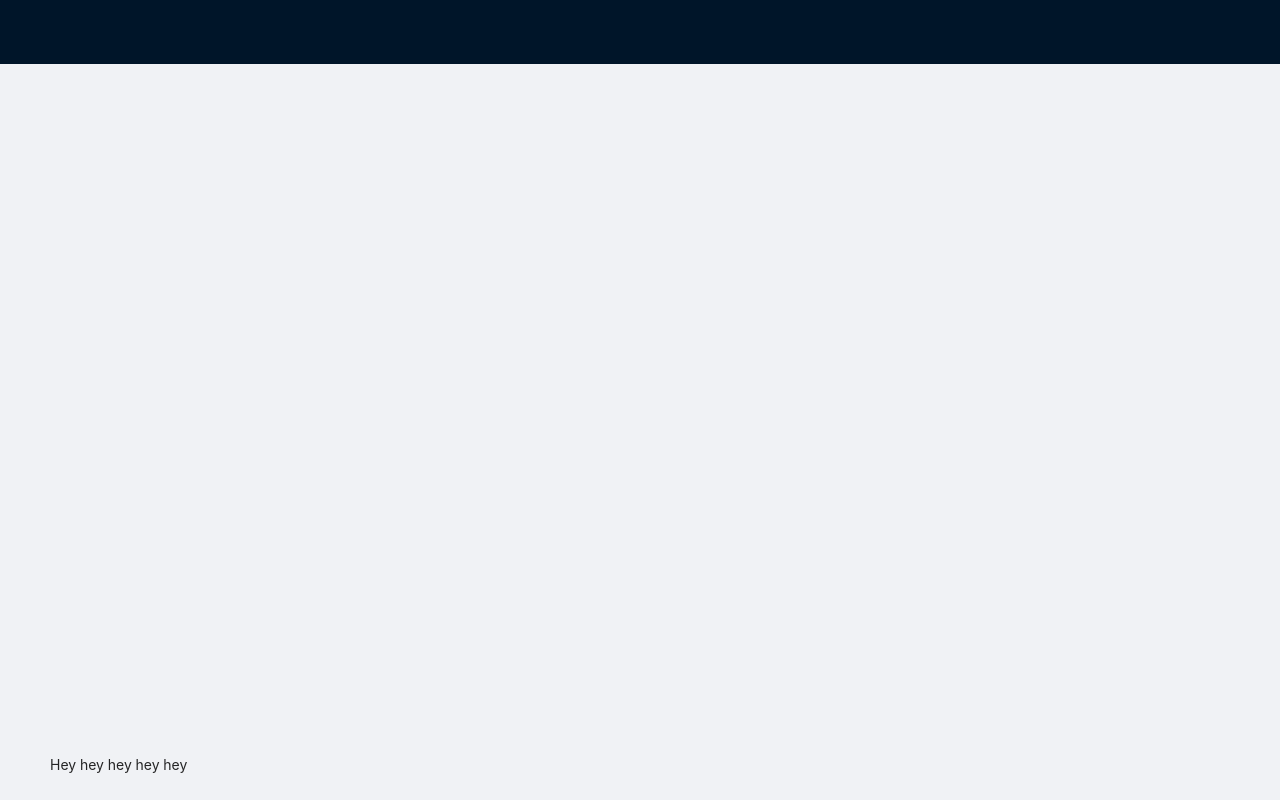
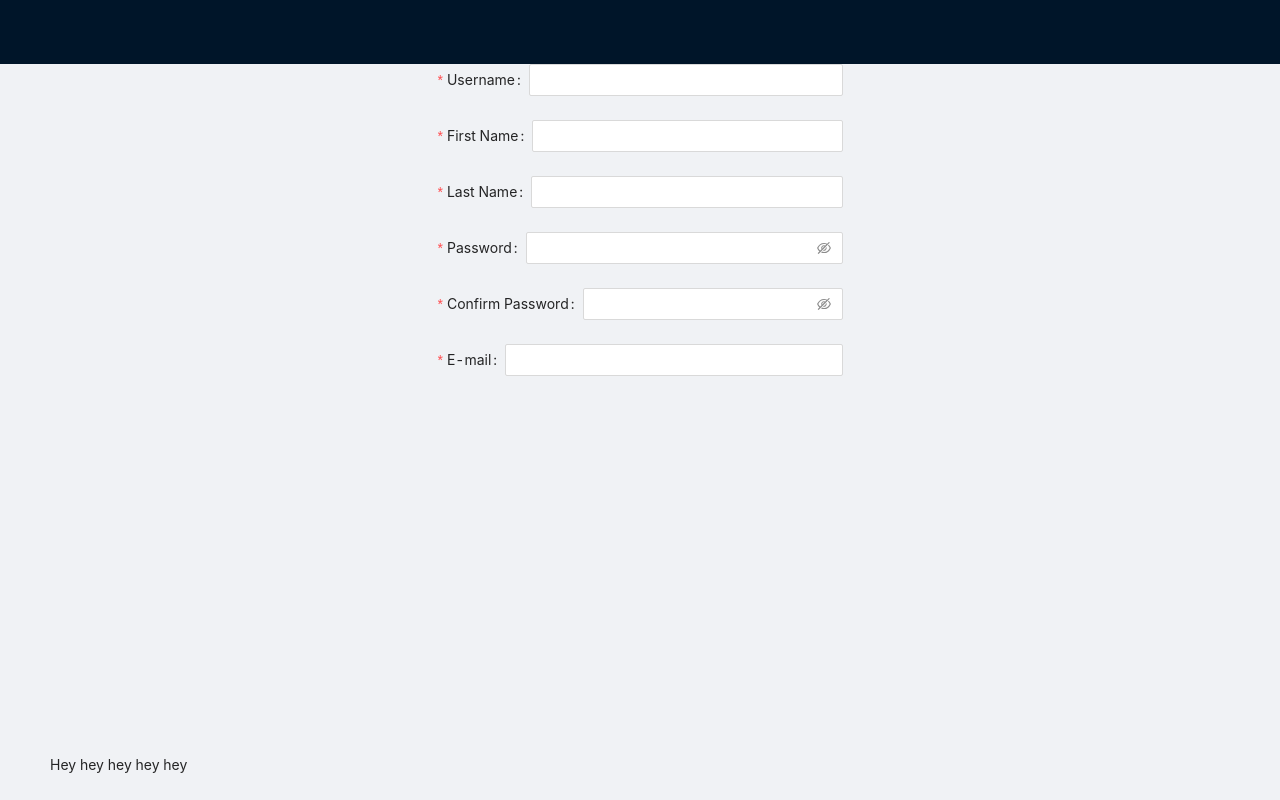
Before and after one commit to tom-frantz/piot-assignment-2, a React (Create React App) app in the folder web/: page /register in a window 1280 px wide. Built offline with nearby package versions, Linux system fonts and the light colour scheme.

Commit message:
Register UI

```diff
--- a/web/src/App.tsx
+++ b/web/src/App.tsx
@@ -7,6 +7,7 @@ import Login from "./screens/Login";
 import Cars from "./screens/Cars";
 import Navbar from "./containers/Navbar";
 import PrivateRoute from "./containers/PrivateRoute";
+import Register from "./screens/Register";
 
 const { Content, Header, Footer } = Layout;
 
@@ -21,13 +22,16 @@ function AppNavigator() {
                 <Header>
                     <Navbar auth={auth} />
                 </Header>
-                <Content style={{ display: "flex", flexGrow: 1 }}>
+                <Content style={{ display: "flex", flexGrow: 1, justifyContent: "center" }}>
                     <Switch>
                         <Route path={"/"} exact>
                             <Login setAuth={setAuth} />
                         </Route>
                         <Route path={"/login"} exact>
                             <Login setAuth={setAuth} />
+                        </Route>
+                        <Route path={"/register"} exact>
+                            <Register />
                         </Route>
                         <PrivateRoute auth={auth} path={"/cars"} exact>
                             <Cars />
--- /dev/null
+++ b/web/src/screens/Register.tsx
@@ -0,0 +1,102 @@
+import React from "react";
+import { Layout, Form, Input } from "antd";
+
+const { Content } = Layout;
+
+interface RegisterProps {}
+
+const Register: React.FC<RegisterProps> = (props: RegisterProps) => {
+    // username password firstname lastname email
+    return (
+        <Form>
+            <Form.Item
+                label={"Username"}
+                name={"username"}
+                rules={[
+                    { required: true, message: "Username is required" },
+                    { min: 3, message: "Must be at least three characters long" },
+                    { max: 15, message: "Must be at most 15 characters long" },
+                ]}
+            >
+                <Input />
+            </Form.Item>
+            <Form.Item
+                label={"First Name"}
+                name={"firstName"}
+                rules={[
+                    { required: true, message: "First Name is required" },
+                    { min: 3, message: "Must be at least three characters long" },
+                    { max: 15, message: "Must be at most 15 characters long" },
+                ]}
+            >
+                <Input />
+            </Form.Item>
+            <Form.Item
+                label={"Last Name"}
+                name={"lastName"}
+                rules={[
+                    { required: true, message: "Last Name is required" },
+                    { min: 3, message: "Must be at least three characters long" },
+                    { max: 15, message: "Must be at most 15 characters long" },
+                ]}
+            >
+                <Input />
+            </Form.Item>
+            <Form.Item
+                label={"Password"}
+                name={"password"}
+                rules={[
+                    { required: true, message: "Username is required" },
+                    { min: 3, message: "Must be at least three characters long" },
+                    { max: 15, message: "Must be at most 15 characters long" },
+                ]}
+                hasFeedback
+            >
+                <Input.Password />
+            </Form.Item>
+            <Form.Item
+                name="confirm"
+                label="Confirm Password"
+                dependencies={["password"]}
+                hasFeedback
+                rules={[
+                    {
+                        required: true,
+                        message: "Please confirm your password!",
+                    },
+                    ({ getFieldValue }) => ({
+                        validator(rule, value) {
+                            if (!value || getFieldValue("password") === value) {
+                                return Promise.resolve();
+                            }
+                            return Promise.reject(
+                                "The two passwords that you entered do not match"
+                            );
+                        },
+                    }),
+                ]}
+            >
+                <Input.Password />
+            </Form.Item>
+
+            <Form.Item
+                name="email"
+                label="E-mail"
+                rules={[
+                    {
+                        type: "email",
+                        message: "The input is not valid E-mail",
+                    },
+                    {
+                        required: true,
+                        message: "Please input your E-mail",
+                    },
+                ]}
+            >
+                <Input />
+            </Form.Item>
+        </Form>
+    );
+};
+
+export default Register;
```
